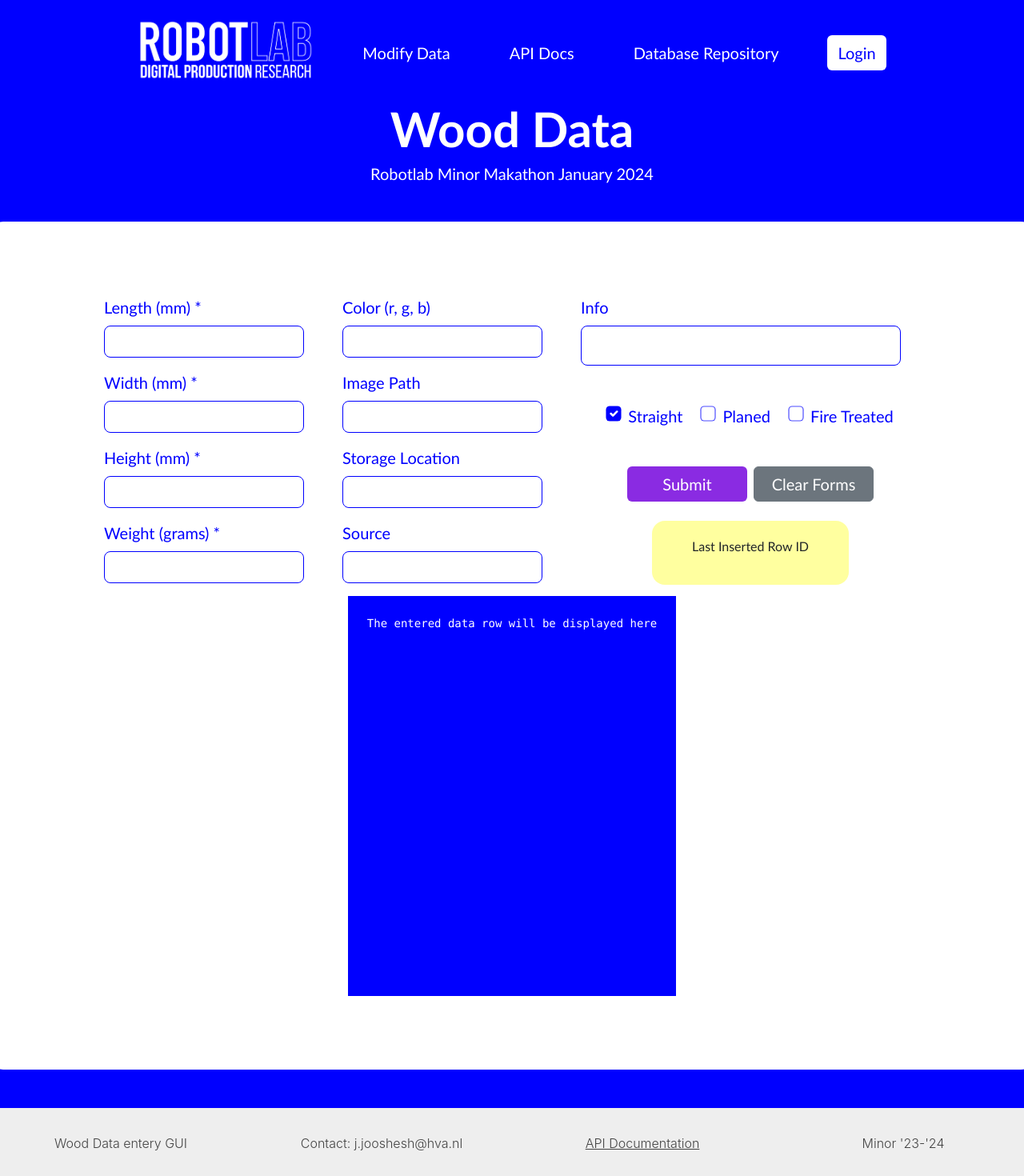
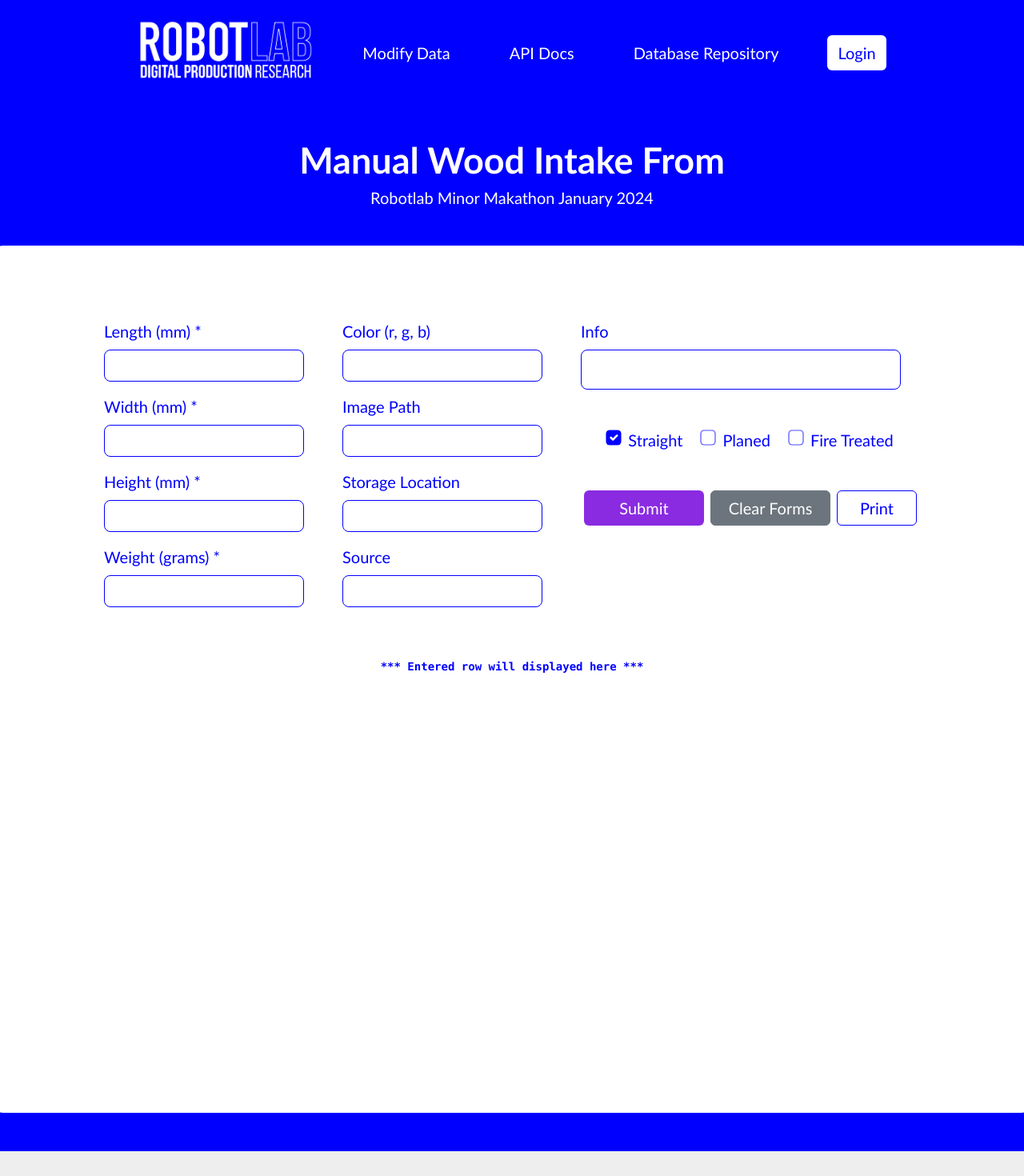
Before and after one commit to Flabelatus/robotlab-db-gui-makathon-24, a React (Create React App) app: page / in a window 1280 px wide. Shown: the top 1470 px of the page at 80% size. Built offline with nearby package versions, Linux system fonts and the light colour scheme.

Commit message:
adds Async requests and Print btn

```diff
--- a/src/App.css
+++ b/src/App.css
@@ -66,9 +66,9 @@
 }
 
 .btn-submit-light-small-outline:hover {
-  background-color: #8e8eff;
-  border: 1px solid #8e8eff;
-  color: rgb(123, 123, 255);
+  background-color: #0000ff;
+  border: 1px solid #0000ff;
+  color: rgb(255, 255, 255);
 }
 
 
--- a/src/components/Home.js
+++ b/src/components/Home.js
@@ -7,7 +7,7 @@ const Home = () => {
         <>
             <div className="row justify-content-center" style={{ backgroundColor: "blue" }}>
                 <div>
-                    <h1 className="fonts" style={{ color: 'white', fontSize: 60, fontWeight: 700, textAlign: 'center' }}>Wood Data</h1>
+                    <h1 className="fonts mt-5" style={{ color: 'white', fontSize: 45, fontWeight: 700, textAlign: 'center' }}>Manual Wood Intake From</h1>
                     <h5 className="text-center mb-5 fonts" style={{ color: 'white' }}> Robotlab Minor Makathon January 2024 </h5>
                 </div>
                 <InsertForm />
--- a/src/components/InsertForm.js
+++ b/src/components/InsertForm.js
@@ -100,17 +100,17 @@ const InsertForm = () => {
     const handleSubmit = async (event) => {
         event.preventDefault();
 
-        if (!isAnyFieldNotEmpty) {
-            showAlert("Please fill all the fields", "alert-danger", 3000);
-            return;
-        }
-
         setIsSubmitted(true);
         if (wood.width === 'undefined') {
             showAlert("Please fill the fields", "alert-danger", 3000);
         }
         const buttonValue = event.nativeEvent.submitter.value;
         if (buttonValue === "submit") {
+
+            if (!isAnyFieldNotEmpty) {
+                showAlert("Please fill all the fields", "alert-danger", 3000);
+                return;
+            }
 
             const headers = new Headers();
             headers.append("Content-Type", "application/json");
@@ -289,15 +289,21 @@ const InsertForm = () => {
                             <div className="row justify-content-center">
                                 <button type="submit" value="submit" className="btn btn-submit-light-large mt-5 fonts" style={{ fontSize: 20, width: 150 }}>Submit</button>
                                 <button value="clear" className="btn btn-secondary mt-5 ms-2 fonts" style={{ fontSize: 20, width: 150 }} onClick={handleClearForm}>Clear Forms</button>
+                                <button value="clear" className="btn btn-submit-light-small-outline mt-5 ms-2 fonts" style={{ fontSize: 20, width: 100 }} onClick={handleClearForm}>Print</button>
+
                             </div>
-                            <div className="container mt-4 mb-2" style={{ backgroundColor: "#FFFF0060" }}>
-                                <p className="fonts">Last Inserted Row ID</p>
-                                <p className="fonts text-center">{lastID}</p>
-                            </div>
+                            {
+                                lastID &&
+                                <div className="container mt-4 mb-2" style={{ backgroundColor: "#FFFF0060" }}>
+                                    <em className="fonts" style={{ fontSize: 20 }}>New Row ID: </em>
+                                    <em className="fonts text-center" style={{ fontSize: 20 }}>{lastID}</em>
+                                </div>
+                            }
+
                         </div>
                         <div className="col-md-4" style={{ width: 'fit-content' }}>
-                            <div className="px-4 py-4 " style={{ backgroundColor: 'blue', height: 500, overflowY: 'auto' }}>
-                                <pre style={{ color: 'white', }}>{lastID ? JSON.stringify(newRow, null, 2) : 'The entered data row will be displayed here'}</pre>
+                            <div className="px-4 py-4 mt-4" style={{ backgroundColor: '#FFF', height: 500, overflowY: 'auto' }}>
+                                <pre style={{ color: '#0000FF', fontWeight: 600 }}>{lastID ? JSON.stringify(newRow, null, 2) : '*** Entered row will displayed here ***'}</pre>
                             </div>
                         </div>
                     </div>
```
